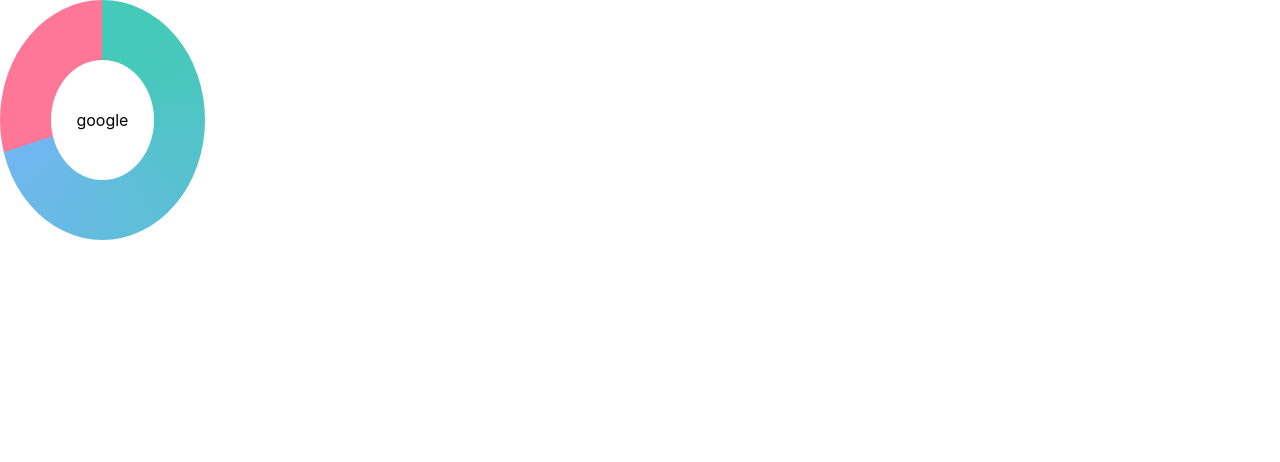
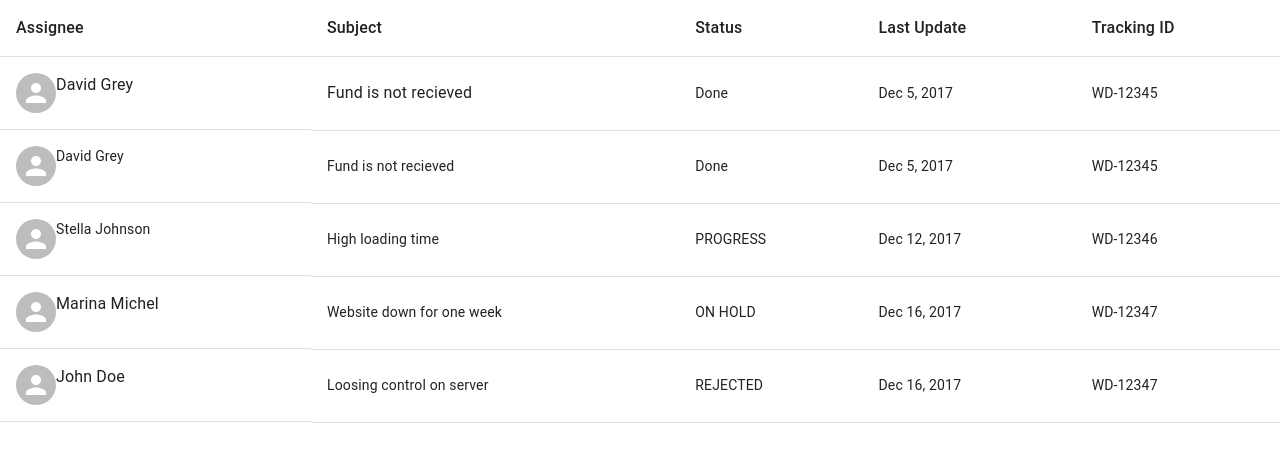
Before and after one commit to khushboo20kumari/responsivewebpage, a React (Create React App) app: page / in a window 1280 px wide. Shown: the top 462 px of the page. Built offline with nearby package versions, Linux system fonts and the light colour scheme.

Commit message:
table created

```diff
--- a/package.json
+++ b/package.json
@@ -8,6 +8,7 @@
     "@mui/icons-material": "^5.14.19",
     "@mui/material": "^5.14.20",
     "@mui/styled-engine-sc": "^6.0.0-alpha.7",
+    "@mui/x-charts": "^6.18.3",
     "@testing-library/jest-dom": "^5.17.0",
     "@testing-library/react": "^13.4.0",
     "@testing-library/user-event": "^13.5.0",
--- a/src/App.css
+++ b/src/App.css
@@ -1,11 +1,12 @@
 .box {
-    height: 240px;
+    height: 280px;
     width: 16%;
     background-image: conic-gradient(rgb(69,201,184) 0.10turn,#72B6F1 0.70turn, rgb(254,119,150) 0.27turn);
     border-radius: 60%;
     display: flex;
     justify-content: center;
     align-items: center;
+    opacity: 0.6;
 }
 .inner-circle {
     width: 50%;
--- a/src/App.js
+++ b/src/App.js
@@ -1,12 +1,18 @@
 
+// import { Table } from '@mui/material';
 import './App.css';
 // import SideBar from "./Layout/SideBar"
-import Trafic from './Trafic';
+// import Trafic from './Trafic';
+// import Chart from './Chart';
+import TableData from './Table';
 function App() {
   return (
     <div className="App">
-      <Trafic/>
+      <TableData />
+      {/* <Trafic/> */}
       {/* <SideBar/> */}
+      {/* <Chart/> */}
+
 
     </div>
   );
--- /dev/null
+++ b/src/Chart.js
@@ -0,0 +1,122 @@
+import * as React from 'react';
+import { BarChart } from '@mui/x-charts/BarChart';
+import { axisClasses } from '@mui/x-charts';
+
+const chartSetting = {
+  yAxis: [
+    {
+      label: 'rainfall (mm)',
+    },
+  ],
+  width: 500,
+  height: 300,
+  sx: {
+    [`.${axisClasses.left} .${axisClasses.label}`]: {
+      transform: 'translate(-20px, 0)',
+    },
+  },
+};
+const dataset = [
+  {
+    london: 59,
+    paris: 57,
+    newYork: 86,
+    seoul: 21,
+    month: 'Jan',
+  },
+  {
+    london: 50,
+    paris: 52,
+    newYork: 78,
+    seoul: 28,
+    month: 'Fev',
+  },
+  {
+    london: 47,
+    paris: 53,
+    newYork: 106,
+    seoul: 41,
+    month: 'Mar',
+  },
+  {
+    london: 54,
+    paris: 56,
+    newYork: 92,
+    seoul: 73,
+    month: 'Apr',
+  },
+  {
+    london: 57,
+    paris: 69,
+    newYork: 92,
+    seoul: 99,
+    month: 'May',
+  },
+  {
+    london: 60,
+    paris: 63,
+    newYork: 103,
+    seoul: 144,
+    month: 'June',
+  },
+  {
+    london: 59,
+    paris: 60,
+    newYork: 105,
+    seoul: 319,
+    month: 'July',
+  },
+  {
+    london: 65,
+    paris: 60,
+    newYork: 106,
+    seoul: 249,
+    month: 'Aug',
+  },
+  {
+    london: 51,
+    paris: 51,
+    newYork: 95,
+    seoul: 131,
+    month: 'Sept',
+  },
+  {
+    london: 60,
+    paris: 65,
+    newYork: 97,
+    seoul: 55,
+    month: 'Oct',
+  },
+  {
+    london: 67,
+    paris: 64,
+    newYork: 76,
+    seoul: 48,
+    month: 'Nov',
+  },
+  {
+    london: 61,
+    paris: 70,
+    newYork: 103,
+    seoul: 25,
+    month: 'Dec',
+  },
+];
+
+const valueFormatter = (value) => `${value}mm`;
+
+export default function Chart() {
+  return (
+    <BarChart
+      dataset={dataset}
+      xAxis={[{ scaleType: 'band', dataKey: 'month' }]}
+      series={[
+        { dataKey: 'london', label: 'London', valueFormatter },
+        { dataKey: 'paris', label: 'Paris', valueFormatter },
+        { dataKey: 'newYork', label: 'New York', valueFormatter },
+        { dataKey: 'seoul', label: 'Seoul', valueFormatter },
+      ]}
+      {...chartSetting}
+    />
+  );
+}
--- a/src/Layout/Content.js
+++ b/src/Layout/Content.js
@@ -28,7 +28,9 @@
                 <Box sx={{ flexGrow: 1 }}>
                     <Grid container spacing={3}>
                         <Grid item xs={isSmallScreen ? 12 : (isMediumScreen ? 4 : (isLargeScreen ? 4 : 8))} >
-                            <Item style={{ height: "200px" }}>Responsive</Item>
+                            <Item style={{ height: "200px" }}>
+                                <img src="weely.png"></img>
+                            </Item>
                         </Grid>
                         <Grid item xs={isSmallScreen ? 12 : (isMediumScreen ? 4 : (isLargeScreen ? 4 : 8))} style={{ height: "200px" }}>
                             <Item style={{ height: "200px" }}>Responsive</Item>
--- /dev/null
+++ b/src/Table.js
@@ -0,0 +1,74 @@
+import { Avatar, Table, TableBody, TableCell, TableHead, TableRow, Typography } from "@mui/material";
+function TableData() {
+    return (
+        <>
+            <Table>
+                <TableHead>
+                    <TableRow >
+                        <TableCell style={{ fontSize: "16px" }}>Assignee</TableCell>
+                        <TableCell style={{ fontSize: "16px" }}>Subject</TableCell>
+                        <TableCell style={{ fontSize: "16px" }}>Status</TableCell>
+                        <TableCell style={{ fontSize: "16px" }}>Last Update</TableCell>
+                        <TableCell style={{ fontSize: "16px" }}>Tracking ID</TableCell>
+                    </TableRow>
+                </TableHead>
+
+                <TableBody>
+                    <TableCell style={{ display: "flex" }}>
+                        <Avatar></Avatar>
+                        <Typography>David Grey</Typography>
+                    </TableCell>
+                    <TableCell>
+                        <Typography>Fund is not recieved</Typography>
+                    </TableCell>
+
+                    <TableCell>Done</TableCell>
+                    <TableCell>Dec 5, 2017</TableCell>
+                    <TableCell>WD-12345</TableCell>
+                </TableBody>
+
+                <TableBody>
+                    <TableCell style={{ display: "flex" }}>
+                        <Avatar></Avatar>
+                        David Grey
+                    </TableCell>
+                    <TableCell>Fund is not recieved</TableCell>
+                    <TableCell>Done</TableCell>
+                    <TableCell>Dec 5, 2017</TableCell>
+                    <TableCell>WD-12345</TableCell>
+                </TableBody>
+
+                <TableBody>
+                    <TableCell style={{ display: "flex" }}>
+                        <Avatar></Avatar>
+                        Stella Johnson
+                    </TableCell>
+                    <TableCell>High loading time</TableCell>
+                    <TableCell>PROGRESS</TableCell>
+                    <TableCell>Dec 12, 2017</TableCell>
+                    <TableCell>WD-12346</TableCell>
+                </TableBody>
+
+                <TableBody>
+                    <TableCell style={{display:"flex"}}> <Avatar></Avatar>
+                        <Typography>Marina Michel</Typography>
+                    </TableCell>
+                    <TableCell>Website down for one week</TableCell>
+                    <TableCell>ON HOLD</TableCell>
+                    <TableCell>Dec 16, 2017</TableCell>
+                    <TableCell>WD-12347</TableCell>
+                </TableBody>
+
+                <TableBody>
+                    <TableCell style={{display:"flex"}}><Avatar></Avatar> <Typography>John Doe</Typography></TableCell>
+                    <TableCell>Loosing control on server</TableCell>
+                    <TableCell>REJECTED</TableCell>
+                    <TableCell>Dec 16, 2017</TableCell>
+                    <TableCell>WD-12347</TableCell>
+                </TableBody>
+
+            </Table>
+        </>
+    )
+}
+export default TableData;
```
Also changed, not shown: public/weekly.png (added), 1 other file (tests, documents, lock files or other folders).
